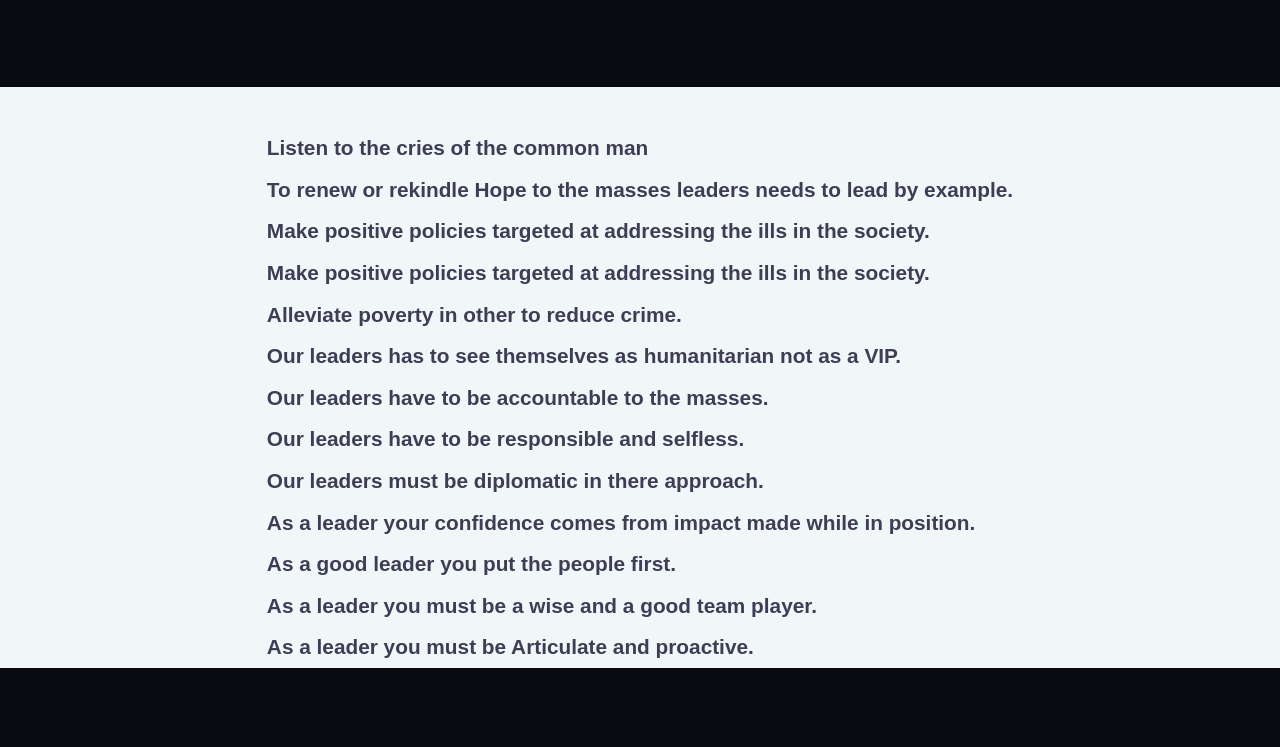
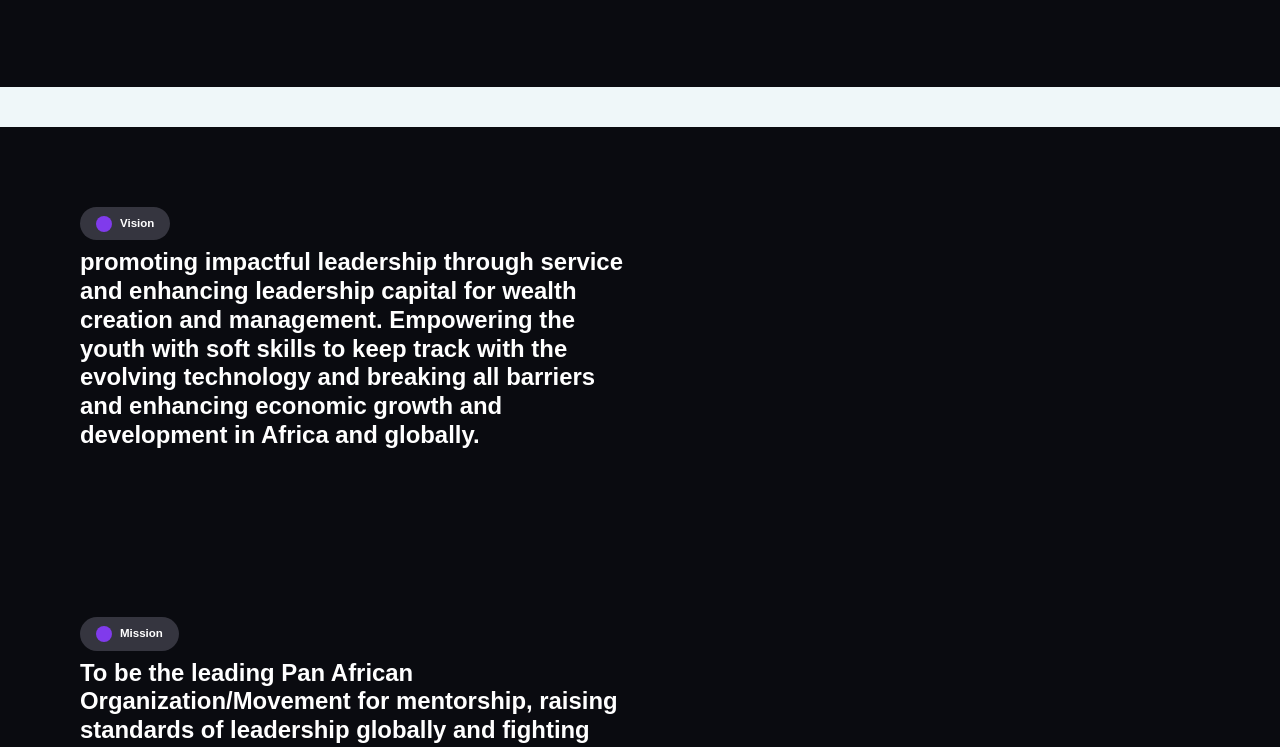
Before and after one commit to YongoDavid/AYPL, a React (Create React App) app: page / in a window 1280 px wide. Shown: the part 560-1307 px from the top of the page. Built offline with nearby package versions, Linux system fonts and the light colour scheme.

Commit message:
About page refresh

```diff
--- a/src/Sections/About/index.js
+++ b/src/Sections/About/index.js
@@ -66,7 +66,7 @@ const About = () => {
           <Content>
             <AboutText>
               <Text>
-              Listen to the cries of the common man
+              {/* Listen to the cries of the common man */}
               </Text>
             </AboutText>
           </Content>
@@ -76,7 +76,7 @@ const About = () => {
           <Content>
             <AboutText>
               <Text>
-                To renew or rekindle Hope to the masses leaders needs to lead by example.
+                {/* To renew or rekindle Hope to the masses leaders needs to lead by example. */}
               </Text>
             </AboutText>
           </Content>
@@ -86,7 +86,7 @@ const About = () => {
           <Content>
             <AboutText>
               <Text>
-              Make positive policies targeted at addressing the ills in the society.
+              {/* Make positive policies targeted at addressing the ills in the society. */}
               </Text>
             </AboutText>
           </Content>
@@ -96,7 +96,7 @@ const About = () => {
           <Content>
             <AboutText>
               <Text>
-              Make positive policies targeted at addressing the ills in the society.
+              {/* Make positive policies targeted at addressing the ills in the society. */}
               </Text>
             </AboutText>
           </Content>
@@ -106,7 +106,7 @@ const About = () => {
           <Content>
             <AboutText>
               <Text>
-              Alleviate poverty in other to reduce crime.
+              {/* Alleviate poverty in other to reduce crime. */}
               </Text>
             </AboutText>
           </Content>
@@ -116,7 +116,7 @@ const About = () => {
           <Content>
             <AboutText>
               <Text>
-              Our leaders has to see themselves as humanitarian not as a VIP.
+              {/* Our leaders has to see themselves as humanitarian not as a VIP. */}
               </Text>
             </AboutText>
           </Content>
@@ -126,7 +126,7 @@ const About = () => {
           <Content>
             <AboutText>
               <Text>
-              Our leaders have to be accountable to the masses.
+              {/* Our leaders have to be accountable to the masses. */}
               </Text>
             </AboutText>
           </Content>
@@ -136,7 +136,7 @@ const About = () => {
           <Content>
             <AboutText>
               <Text>
-              Our leaders have to be responsible and selfless.
+              {/* Our leaders have to be responsible and selfless. */}
               </Text>
             </AboutText>
           </Content>
@@ -145,7 +145,7 @@ const About = () => {
           <Content>
             <AboutText>
               <Text>
-              Our leaders must be diplomatic in there approach.
+              {/* Our leaders must be diplomatic in there approach. */}
               </Text>
             </AboutText>
           </Content>
@@ -155,7 +155,7 @@ const About = () => {
           <Content>
             <AboutText>
               <Text>
-              As a leader your confidence comes from impact made while in position.
+              {/* As a leader your confidence comes from impact made while in position. */}
               </Text>
             </AboutText>
           </Content>
@@ -165,7 +165,7 @@ const About = () => {
           <Content>
             <AboutText>
               <Text>
-              As a good leader you put the people first.
+              {/* As a good leader you put the people first. */}
               </Text>
             </AboutText>
           </Content>
@@ -175,7 +175,7 @@ const About = () => {
           <Content>
             <AboutText>
               <Text>
-              As a leader you must be a wise and a good team player.
+              {/* As a leader you must be a wise and a good team player. */}
               </Text>
             </AboutText>
           </Content>
@@ -185,7 +185,7 @@ const About = () => {
           <Content>
             <AboutText>
               <Text>
-              As a leader you must be Articulate and proactive.
+              {/* As a leader you must be Articulate and proactive. */}
               </Text>
             </AboutText>
           </Content>
```
